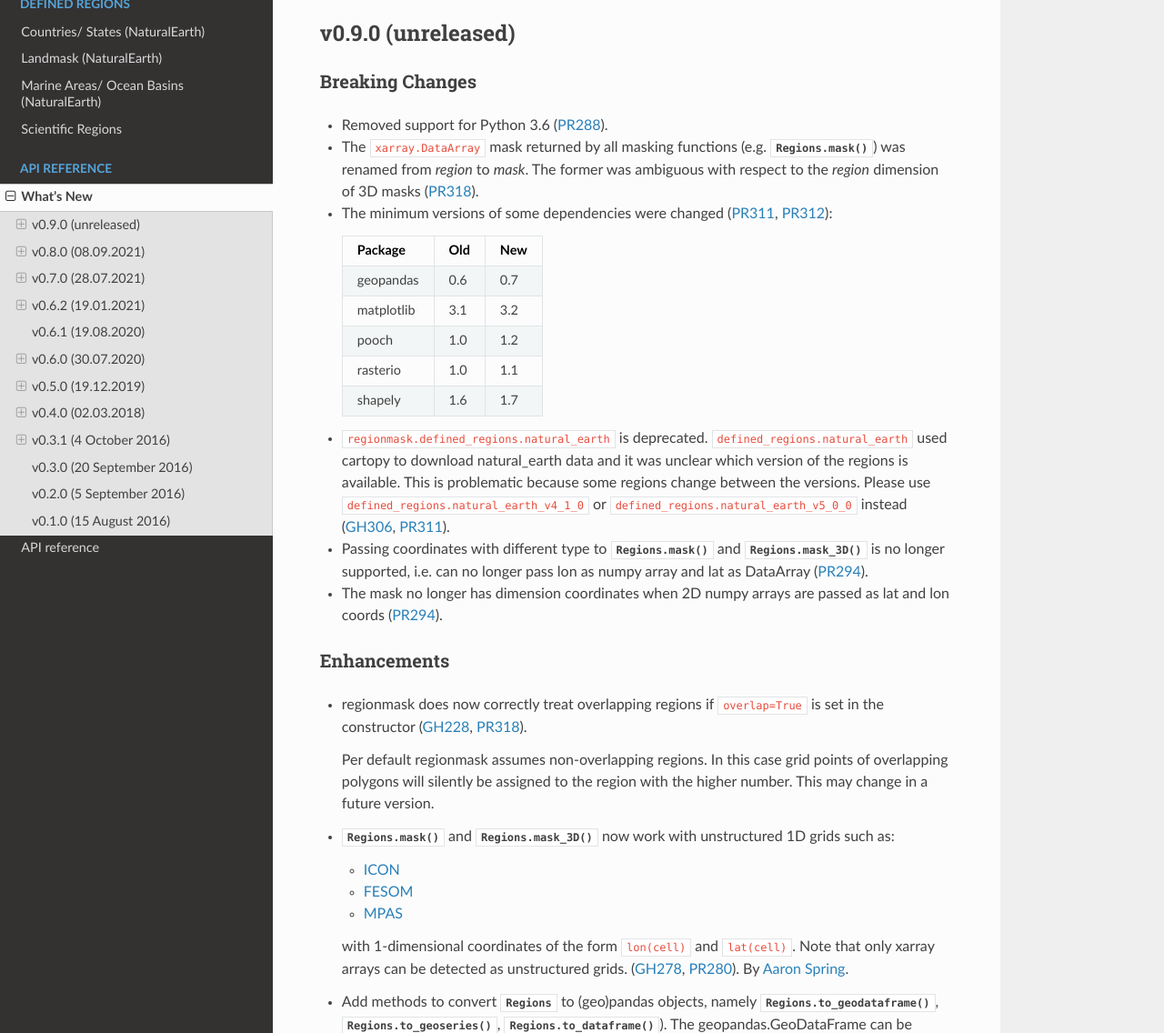
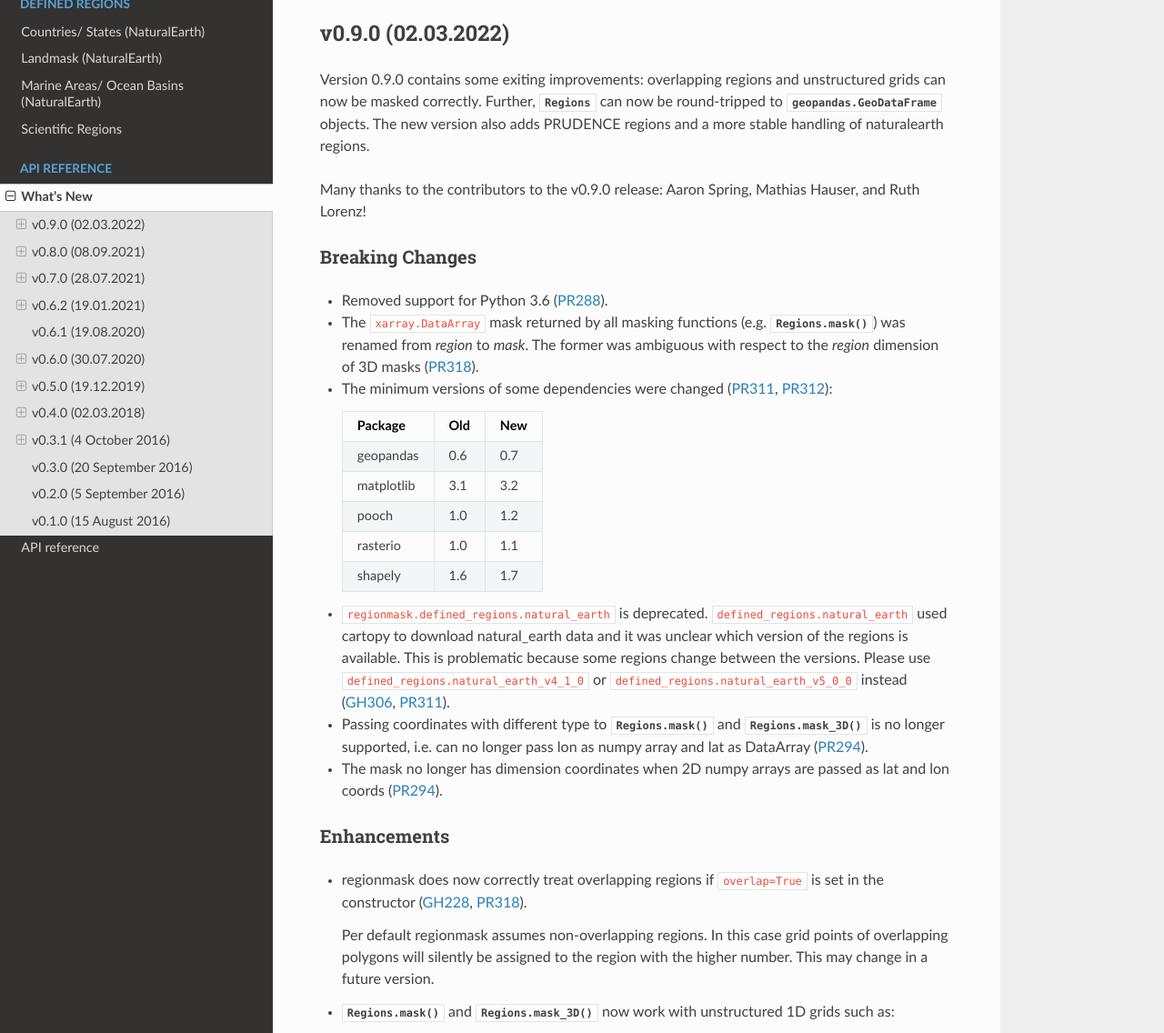
Before and after one commit to regionmask/regionmask, a Sphinx documentation site: the page built from docs/whats_new.rst, in a window 1280 px wide and 1400 px high, cut to the strip 264-1400 px from the top of the window. Shown: the whole strip at 91% size. Built offline with Sphinx 7.4.7 and the Read the Docs theme 2.0.0, drawn with Linux system fonts in a browser that asks for light colours; pages that are not in the unit, such as notebooks, are missing from menus; the version number could not be read and is left out; some of the changed text lies outside the part shown.

Commit message:
Release v0.9.0 (#338)
* Release v0.9.0

* reformat

* typo

```diff
--- a/docs/whats_new.rst
+++ b/docs/whats_new.rst
@@ -10,8 +10,16 @@ What's New
 
 .. _whats-new.0.9.0:
 
-v0.9.0 (unreleased)
----------------------
+v0.9.0 (02.03.2022)
+-------------------
+
+Version 0.9.0 contains some exiting improvements: overlapping regions and unstructured
+grids can now be masked correctly. Further, :py:class:`Regions` can now be round-tripped
+to :py:class:`geopandas.GeoDataFrame` objects. The new version also adds PRUDENCE
+regions and a more stable handling of naturalearth regions.
+
+Many thanks to the contributors to the v0.9.0 release: Aaron Spring, Mathias Hauser, and
+Ruth Lorenz!
 
 Breaking Changes
 ~~~~~~~~~~~~~~~~
@@ -45,6 +53,7 @@ Breaking Changes
 
 Enhancements
 ~~~~~~~~~~~~
+
 - regionmask does now correctly treat overlapping regions if ``overlap=True`` is set in
   the constructor (:issue:`228`, :pull:`318`).
 
@@ -80,8 +89,7 @@ Deprecations
 ~~~~~~~~~~~~
 
 - The ``regionmask.defined_regions._ar6_pre_revisions`` regions are deprecated. The
-  ``regionmask.defined_regions.ar6`` regions should be used instead
-  (:issue:`314`, :pull:`320`).
+  ``regionmask.defined_regions.ar6`` regions should be used instead (:issue:`314`, :pull:`320`).
 
 New regions
 ~~~~~~~~~~~
@@ -89,7 +97,6 @@ New regions
 - Added :py:attr:`prudence` regions for Europe from `Christensen and Christensen, 2007,
   <https://link.springer.com/article/10.1007/s10584-006-9210-7>`_ (:pull:`283`).
   By `Ruth Lorenz <https://github.com/ruthlorenz>`_.
-
 
 Bug Fixes
 ~~~~~~~~~
@@ -99,7 +106,6 @@ Bug Fixes
   :pull:`294`).
 - Ensure :py:meth:`Regions.plot` uses the current axes (``plt.gca()``) if possible and
   error if a non-cartopy GeoAxes is passed (:issue:`316`, :pull:`321`).
-
 
 Docs
 ~~~~
```
Also changed, not shown: other parts of docs/whats_new.rst (+1 -1 lines).
